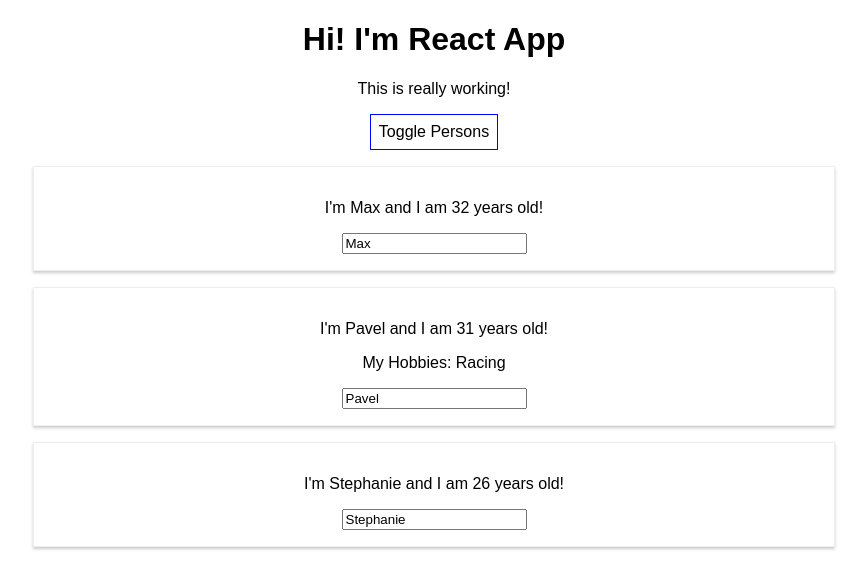
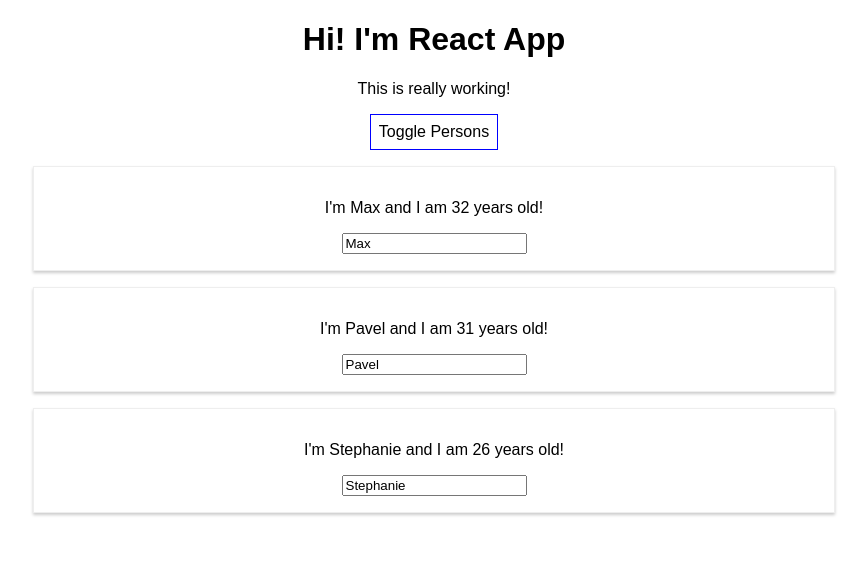
Before and after one commit to AfkZa4aem/react16, a React (Create React App) app in the folder react-complete-guide/: page / in a window 1280 px wide. Both pictures are taken after a click on the button "Toggle Persons". Shown: the top 588 px of the page, without its empty margins (206-1073 px from the left). Built offline with nearby package versions, Linux system fonts and the light colour scheme.

Commit message:
add map method/iterate trough array

```diff
--- a/react-complete-guide/src/App.js
+++ b/react-complete-guide/src/App.js
@@ -56,17 +56,13 @@ class App extends Component {
     if ( this.state.showPersons ) {
       persons = (
         <div>
-          <Person
-            name={this.state.persons[0].name}
-            age={this.state.persons[0].age}/>
-          <Person
-            name={this.state.persons[1].name}
-            age={this.state.persons[1].age}
-            click={this.switchNameHandler.bind(this, 'Max!')}
-            changed={this.nameChangedHandler} >My Hobbies: Racing</Person>
-          <Person
-            name={this.state.persons[2].name}
-            age={this.state.persons[2].age}/>
+          {/* Using map method to iterate trough persons array */}
+          {this.state.persons.map(person => {
+            // send props to each person in array
+            return <Person
+              name={person.name}
+              age={person.age}/>
+          })}
         </div>
       );
     }
```
